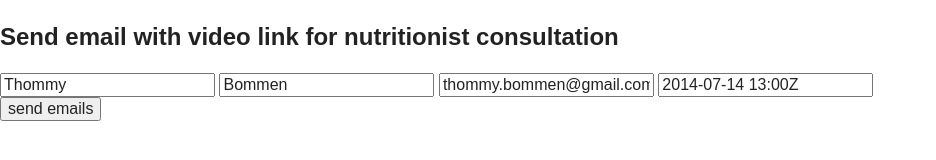
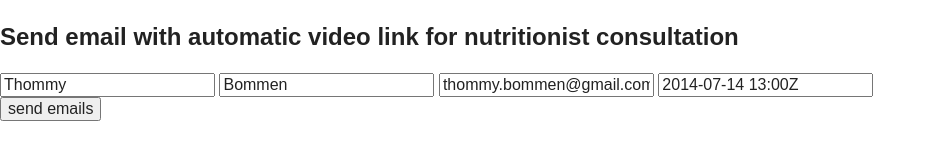
Before and after one commit to tbommen/knof-frontend, a plain HTML site: page index.html in a window 1280 px wide. Shown: the whole page, without its empty margins (0-936 px from the left). Drawn offline with nearby package versions, Linux system fonts and the light colour scheme.

Commit message:
test: added text "automatic" in "automatic email"

```diff
--- a/index.html
+++ b/index.html
@@ -90,7 +90,7 @@ function newClick(frm)
 
 
 
-        <h2>Send email with video link for nutritionist consultation</h2>
+        <h2>Send email with automatic video link for nutritionist consultation</h2>
 
       <!--  <body onload="javascript:document.myform.submit()"> -->
         <form action="https://www.test.net/Services/RegistrationService.svc/InviteNewContact" method="post" name="myform">
```
